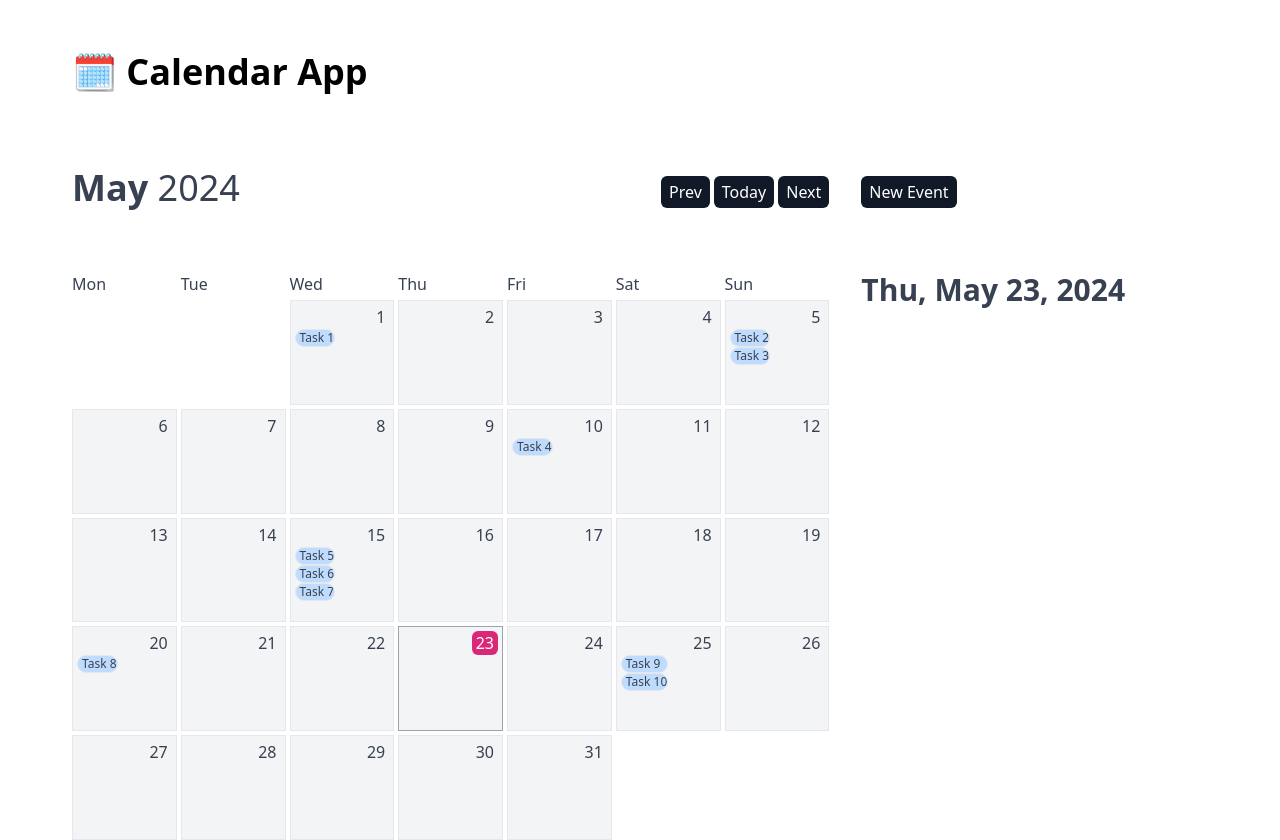
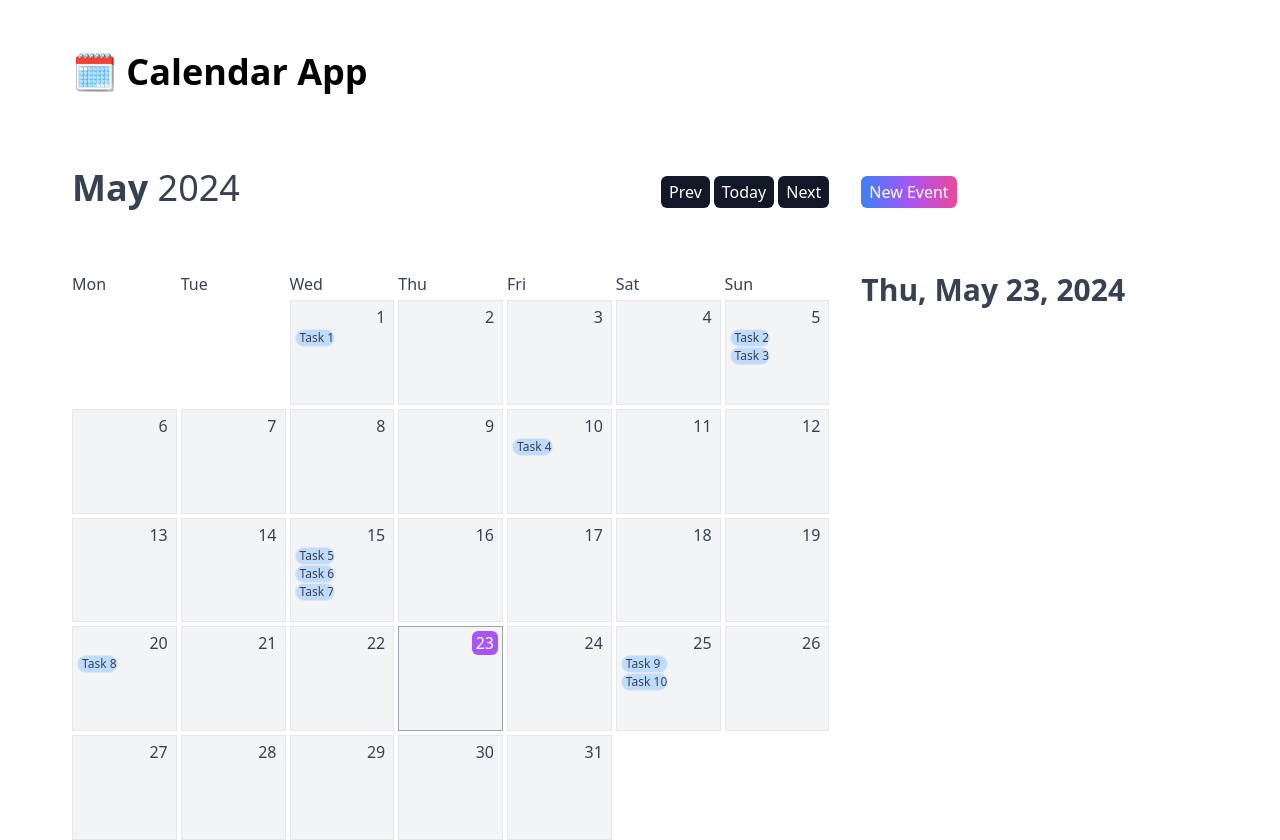
Before and after one commit to kristjanv001/calendar-app, an Angular app: page / in a window 1280 px wide. Built offline with nearby package versions, Linux system fonts and the light colour scheme.

Commit message:
Adding tasks fixed - also better rendering on details page

```diff
--- a/src/app/components/calendar/calendar.component.html
+++ b/src/app/components/calendar/calendar.component.html
@@ -31,23 +31,23 @@
         <div class="w-full flex justify-end">
           <div
             class="bg-gray-100 rounded-md md:px-1"
-            [ngClass]="{'bg-pink-600 text-white': isSameDate(day.date, currentDate())}"
+            [ngClass]="{'bg-purple-500 text-white': isSameDate(day.date, currentDate())}"
           >
             {{ $index + 1 }}
           </div>
         </div>
 
         <div class="h-full flex-col">
-          @if (tasks.has(formatDateAsIso(day.date))) {
+          @if (tasks().has(formatDateAsIso(day.date))) {
 
-            @for(task of tasks.get(formatDateAsIso(day.date)); track $index) {
+            @for(task of tasks().get(formatDateAsIso(day.date)); track $index) {
               <div class="hidden sm:flex overflow-hidden bg-blue-200 border rounded-xl text-start text-xs pl-1">{{task.title}}</div>
             }
 
           <div
             class="h-4 w-4 md:h-5 md:w-5 bg-blue-700 absolute -top-1 -left-1 md:-top-2 md:-left-2 rounded-full flex justify-center place-items-center text-white sm:hidden"
           >
-            <span> {{ tasks.get(formatDateAsIso(day.date))?.length }} </span>
+            <span> {{ tasks().get(formatDateAsIso(day.date))?.length }} </span>
           </div>
 
           }
@@ -58,7 +58,7 @@
 
     <!-- details -->
     <div class="lg:items-start lg:mx-8 md:ml-1">
-      <button (click)="openDialog()" class="mt-4 md:mt-0 bg-gray-900 rounded-md px-2 py-1 text-white">New Event</button>
+      <button (click)="openDialog()" class="mt-4 md:mt-0 bg-gradient-to-r from-blue-500 via-purple-500 to-pink-500 rounded-md px-2 py-1 text-white">New Event</button>
     </div>
 
     <div class="mt-4 rounded-md lg:mt-0 lg:mx-8 md:pt-0 lg:col-start-3 lg:row-start-2">
@@ -66,8 +66,10 @@
         <h2 class="font-bold md:text-xl lg:text-3xl">{{pickedDateStr()}}</h2>
       </div>
       <div class="">
-        @for(task of pickedDateTasks(); track $index) {
-        <p>{{task.title}}</p>
+
+
+        @for(task of tasks().get(formatDateAsIso(pickedDate())); track $index) {
+          <div class="font-thin">{{task.title}}</div>
         }
       </div>
     </div>
--- a/src/app/components/calendar/calendar.component.ts
+++ b/src/app/components/calendar/calendar.component.ts
@@ -15,14 +15,15 @@ import { CdkDragDrop, moveItemInArray, transferArrayItem, CdkDrag, CdkDropList }
 export class CalendarComponent {
   weekDays = ["Mon", "Tue", "Wed", "Thu", "Fri", "Sat", "Sun"];
 
-  tasks: Map<string, Task[]> = new Map<string, Task[]>([
+  tasks: WritableSignal<Map<string, Task[]>> = signal(new Map<string, Task[]>([
     ["2024-05-01", [{ title: "Task 1" }]],
     ["2024-05-05", [{ title: "Task 2" }, { title: "Task 3" }]],
     ["2024-05-10", [{ title: "Task 4" }]],
     ["2024-05-15", [{ title: "Task 5" }, { title: "Task 6" }, { title: "Task 7" }]],
     ["2024-05-20", [{ title: "Task 8" }]],
     ["2024-05-25", [{ title: "Task 9" }, { title: "Task 10" }]],
-  ]);
+  ]));
+
 
   selectedDate: WritableSignal<Date> = signal(new Date());
   selectedYear: Signal<number> = computed(() => this.getYear(this.selectedDate()));
@@ -40,7 +41,7 @@ export class CalendarComponent {
   constructor(public dialog: MatDialog) {}
 
   getTasks(date: Date): Task[] {
-    return this.tasks.get(this.formatDateAsIso(date)) || [];
+    return this.tasks().get(this.formatDateAsIso(date)) || [];
   }
 
   isSameDate(dateA: Date, dateB: Date) {
@@ -91,24 +92,13 @@ export class CalendarComponent {
       },
     });
 
-    // dialogRef.afterClosed().subscribe((result) => {
-    //   if (result) {
-    //     const newTask: Task = { title: result.title };
-    //     const taskDate = new Date(result.date).getDate();
-
-    //     this.selectedMonthDays.update((weekDays) =>
-    //       weekDays.map((weekDay) => {
-    //         if (weekDay.dayNum === taskDate) {
-    //           return {
-    //             ...weekDay,
-    //             tasks: [...weekDay.tasks, newTask],
-    //           };
-    //         }
-    //         return weekDay;
-    //       }),
-    //     );
-    //   }
-    // });
+    dialogRef.afterClosed().subscribe((result) => {
+      if (result) {
+        console.log(result)
+        const existingTasks = this.tasks().get(result.date) || [];
+        this.tasks.update((prevTasks) => prevTasks.set(result.date, [...existingTasks, { title: result.title }]))
+      }
+    });
   }
 
   getMonthStr(date: Date) {
```
